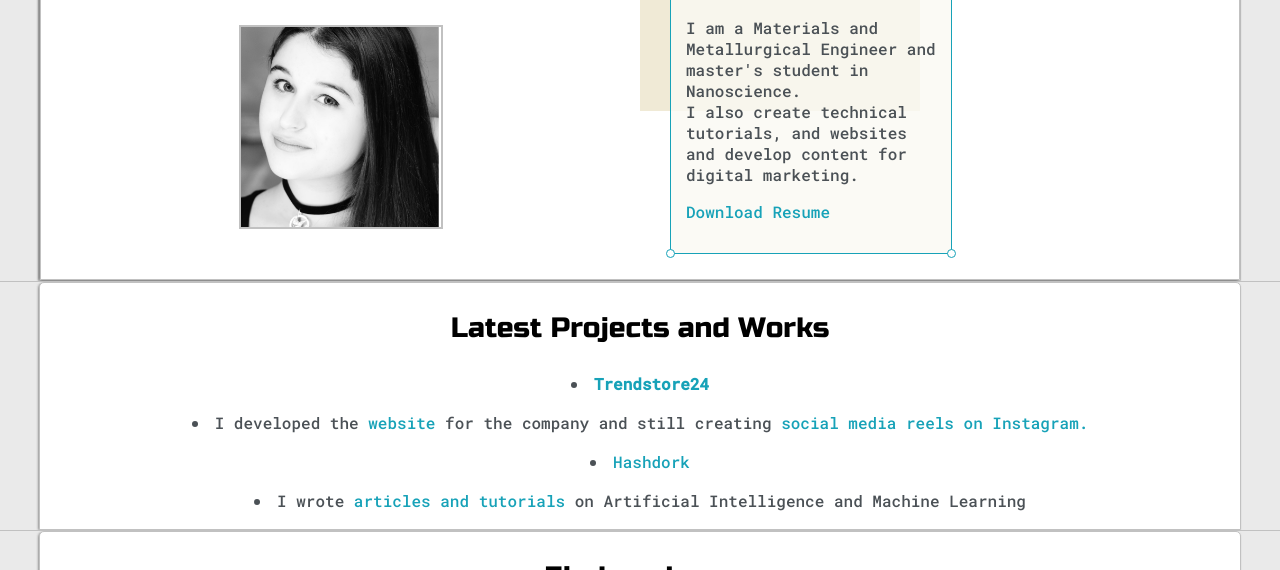
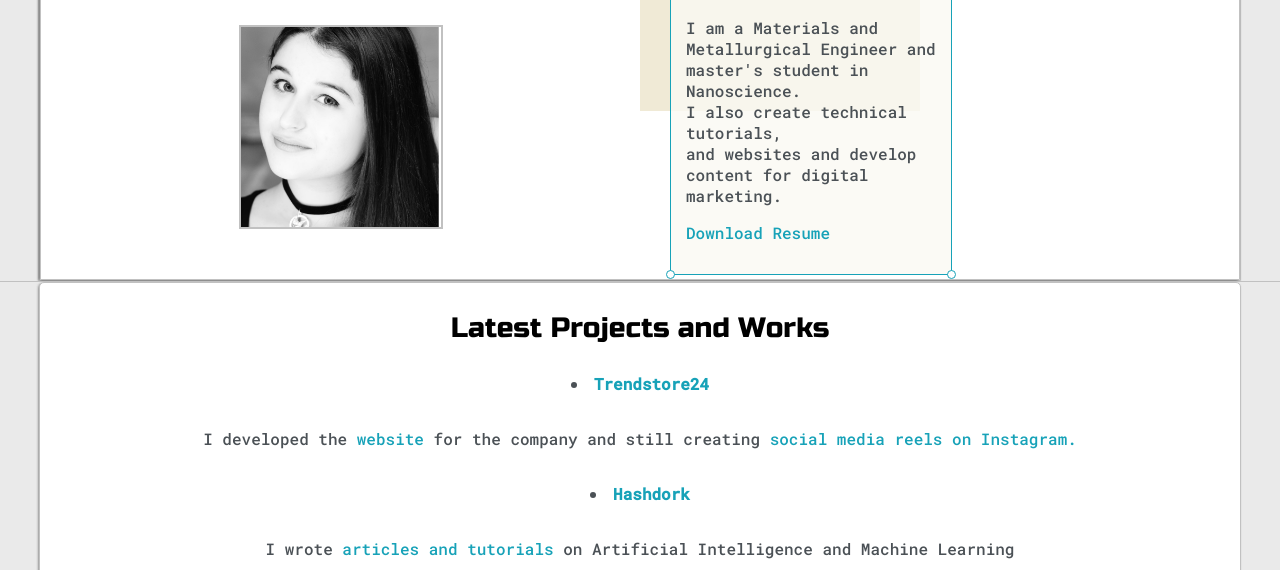
Before and after one commit to ilkecandan/https-ilkecandan.github.io-, a plain HTML site: page index.html in a window 1280 px wide. Shown: the part 230-800 px from the top of the page. Drawn offline with Linux system fonts and the light colour scheme.

Commit message:
Update index.html

```diff
--- a/index.html
+++ b/index.html
@@ -44,7 +44,7 @@
 						<div id="corner-tl" class="corner"></div>
 							<div id="corner-tr" class="corner"></div>
 							<h3>What I Do</h3>
-							<p>I am a Materials and Metallurgical Engineer and master's student in Nanoscience. <br>I also create technical tutorials, and websites and develop content for digital marketing.</p>
+							<p>I am a Materials and Metallurgical Engineer and master's student in Nanoscience. <br>I also create technical tutorials, <br>and websites and develop content for digital marketing.</p>
 							<p><a target="_blank" href="resume.pdf">Download Resume</a></p>
 							<div id="corner-br" class="corner"></div>
 							<div id="corner-bl" class="corner"></div>
@@ -61,9 +61,9 @@
 				<div class="social-links">
 					<h3>Latest Projects and Works</h3>
 					<li><b><a target="_blank" href="https://trendstore24.ch/">Trendstore24</a></b></li></br>
-					<li> I developed the <a target="_blank" href="https://trendstore24.ch/">website</a> for the company and still creating <a target="_blank" href="https://www.instagram.com/trendstore24.ch/reels/">social media reels on Instagram.</a></li></br>
-					<li><a target="_blank" href="https://hashdork.com/author/ilke/">Hashdork</a></li></br>
-					<li> I wrote <a target="_blank" href="https://hashdork.com/author/ilke/">articles and tutorials</a> on Artificial Intelligence and Machine Learning</li></br>
+					<p> I developed the <a target="_blank" href="https://trendstore24.ch/">website</a> for the company and still creating <a target="_blank" href="https://www.instagram.com/trendstore24.ch/reels/">social media reels on Instagram.</a></p></br>
+					<li><b><a target="_blank" href="https://hashdork.com/author/ilke/">Hashdork</a></b></li></br>
+					<p> I wrote <a target="_blank" href="https://hashdork.com/author/ilke/">articles and tutorials</a> on Artificial Intelligence and Machine Learning</p></br>
 		</div>
 	</section>
 	<section class="s1">
```
